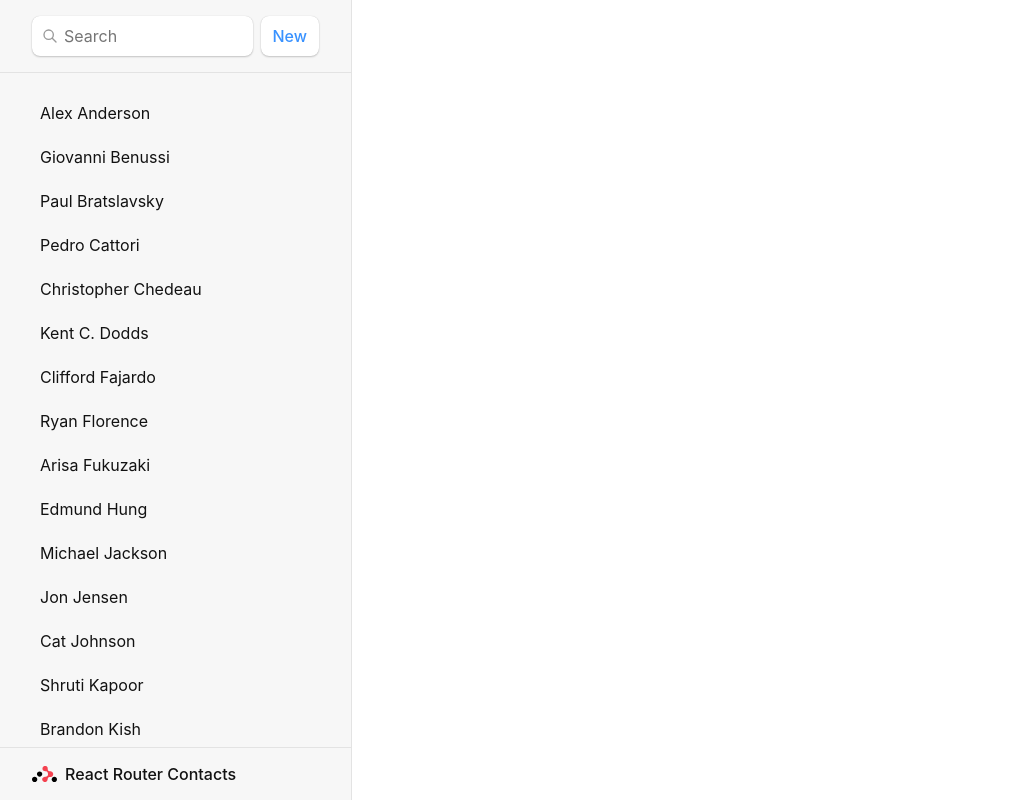
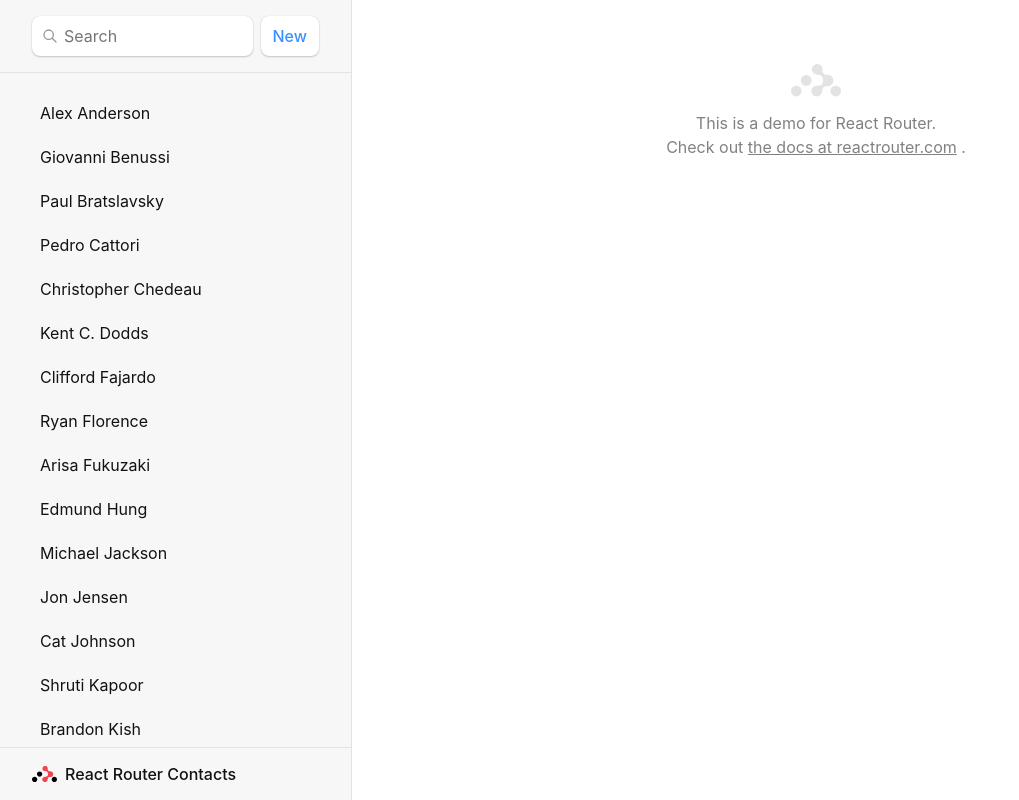
Before and after one commit to Tsukina-7mochi/react-router-tutorial, a React (Vite) app: page / in a window 1280 px wide. Shown: the whole page, without its empty margins (0-1019 px from the left). Built offline with nearby package versions, Linux system fonts and the light colour scheme.

Commit message:
feat: add index route

```diff
--- a/src/main.tsx
+++ b/src/main.tsx
@@ -6,6 +6,7 @@
 import { Contact, loader as contactLoader } from './routes/contact';
 import { action as destroyAction } from './routes/destroy';
 import { EditContact, action as editAction } from './routes/edit';
+import { Index } from './routes/index';
 import { Root, action as rootAction, loader as rootLoader } from './routes/root';
 
 import './index.css';
@@ -18,6 +19,10 @@
     loader: rootLoader,
     action: rootAction,
     children: [
+      {
+        index: true,
+        element: <Index />,
+      },
       {
         path: 'contacts/:contactId',
         element: <Contact />,
--- /dev/null
+++ b/src/routes/index.tsx
@@ -0,0 +1,9 @@
+export function Index() {
+  return (
+    <p id="zero-state">
+      This is a demo for React Router.
+      <br />
+      Check out <a href="https://reactrouter.com">the docs at reactrouter.com</a> .
+    </p>
+  );
+}
```
